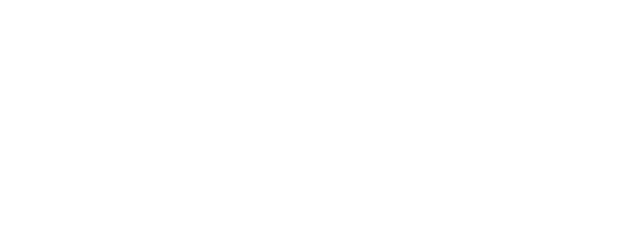
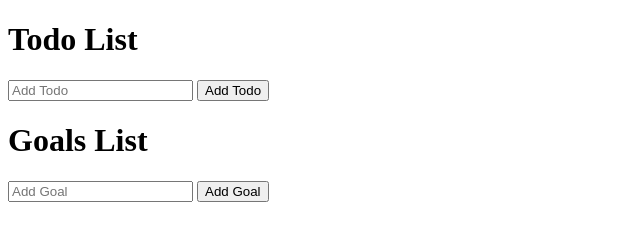
Before and after one commit to rashmimanandhar/react-redux, a plain HTML site: page index.html in a window 1280 px wide. Shown: the whole page, without its empty margins (0-640 px from the left). Drawn offline with Linux system fonts and the light colour scheme.

Commit message:
feat: create a skeleton to add todos and goals

```diff
--- a/index.html
+++ b/index.html
@@ -6,6 +6,18 @@
   </head>
 
   <body>
+    <div class="">
+      <h1>Todo List</h1>
+      <input type="text" id="todo" name="" value="" placeholder="Add Todo" />
+      <button type="button" id="todoBtn" name="button">Add Todo</button>
+      <ul id="todos"></ul>
+    </div>
+    <div class="">
+      <h1>Goals List</h1>
+      <input type="text" id="goal" name="" value="" placeholder="Add Goal" />
+      <button type="button" id="goalBtn" name="button">Add Goal</button>
+      <ul id="goals"></ul>
+    </div>
     <script type="text/javascript">
       //Library
       function createStore(reducer) {
```
